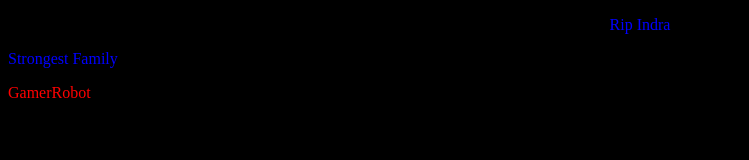
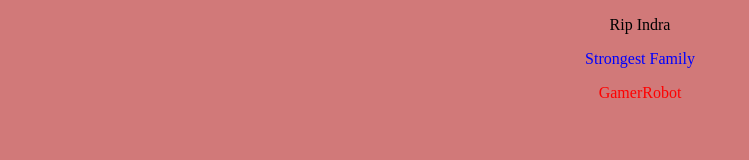
Before and after one commit to RipMickel/RipMickel.github.io, a plain HTML site: page index.html in a window 1280 px wide. Shown: the whole page, without its empty margins (0-749 px from the left). Drawn offline with Linux system fonts and the light colour scheme.

Commit message:
bug fixed

```diff
--- a/index.html
+++ b/index.html
@@ -6,15 +6,16 @@
     <title>Document</title>
     <style>
     body{
-        background-color: black;
+        background-color: rgb(209, 121, 121);
+        text-align: center;
     }
 
 
-    .aha{
+    #aha{
         color: blue;
 
     }
-    .ehe{
+    #ehe{
         color: red;
     }
     </style>
@@ -22,8 +23,8 @@
 </head>
 <body>
     <center><p class="aha">Rip Indra</p></center>
-    <p class="aha">Strongest Family</p>
-    <p class="ehe">GamerRobot</p>
+    <p id="aha">Strongest Family</p>
+    <p id="ehe">GamerRobot</p>
 
 
 
```
